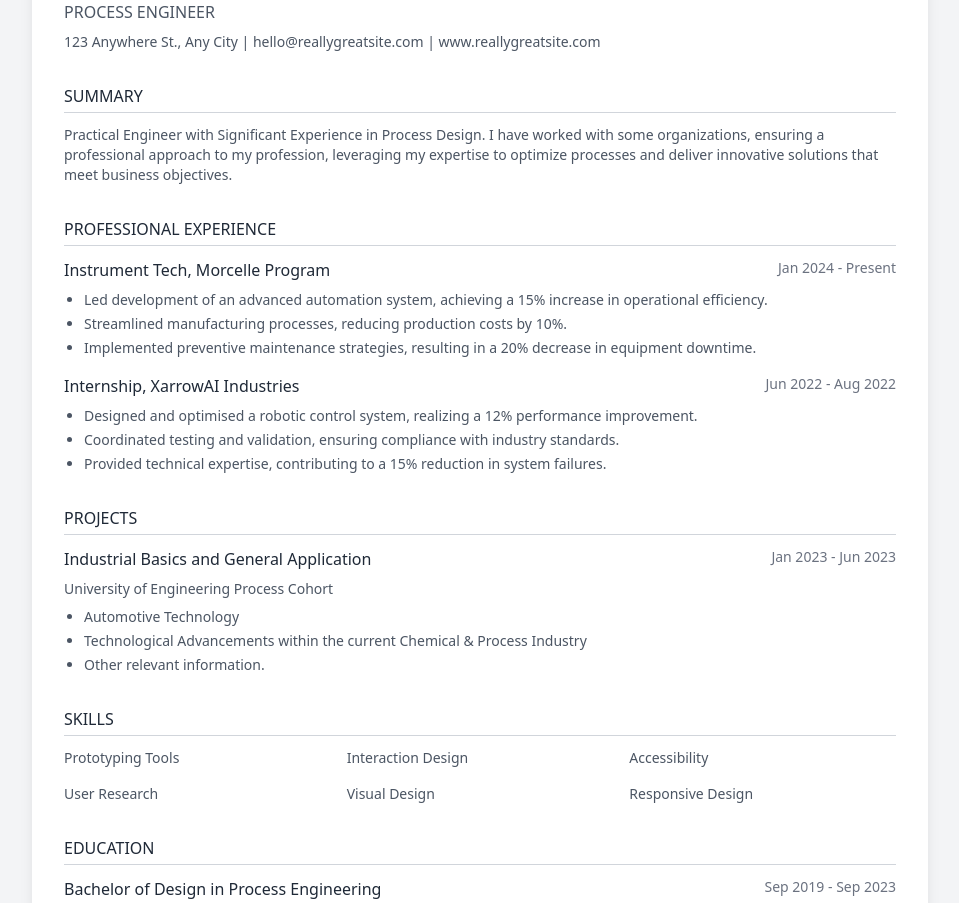
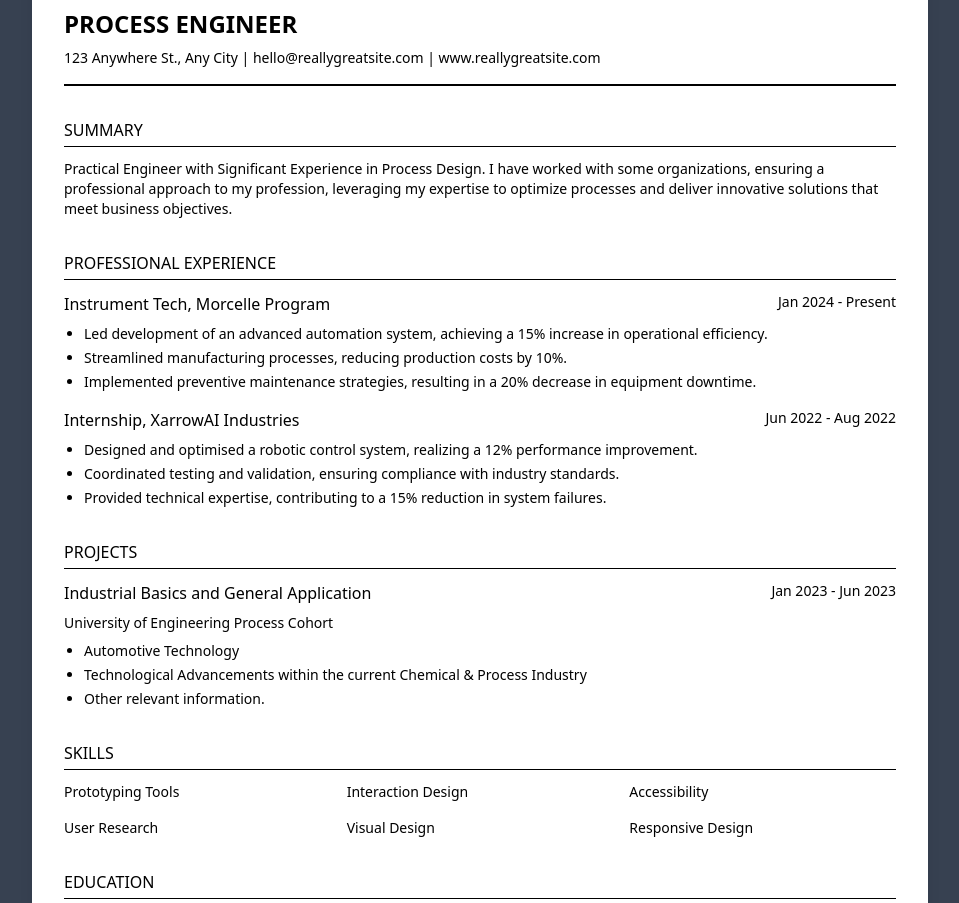
Before and after one commit to Tech-Shark/syntax, a React (Vite) app in the folder src/syntax_frontend/: page /temp21 in a window 1280 px wide. Shown: the part 100-1003 px from the top of the page, without its empty margins (160-1119 px from the left). Built offline with nearby package versions, Linux system fonts and the light colour scheme.

Commit message:
Template 21 completion

```diff
--- a/src/syntax_frontend/src/components/cvTemplates/Template21.jsx
+++ b/src/syntax_frontend/src/components/cvTemplates/Template21.jsx
@@ -63,41 +63,41 @@ function Template21({ cvData }) {
   };
 
   return (
-    <div className="min-h-screen bg-gray-100 p-8">
-      <div className="max-w-4xl mx-auto bg-white shadow-lg p-8">
+    <div className="min-h-screen bg-gray-700 p-8">
+      <div className="max-w-4xl mx-auto bg-white text-black shadow-lg p-8">
         {/* Header Section */}
-        <div className="mb-8">
-          <h1 className="text-2xl font-bold text-gray-800 mb-1">{mockData.name}</h1>
-          <p className="text-gray-600 mb-2">{mockData.title}</p>
-          <p className="text-sm text-gray-600">
+        <div className="mb-8 border-b-2 border-black pb-4">
+          <h1 className="text-4xl font-bold mb-1">{mockData.name}</h1>
+          <p className="font-bold mb-2 text-2xl">{mockData.title}</p>
+          <p className="text-sm">
             {mockData.contact.address} | {mockData.contact.email} | {mockData.contact.website}
           </p>
         </div>
 
         {/* Summary Section */}
         <section className="mb-8">
-          <h2 className="text-gray-800 font-medium mb-3 uppercase border-b border-gray-300 pb-1">
+          <h2 className=" font-medium mb-3 uppercase border-b border-black pb-1">
             Summary
           </h2>
-          <p className="text-sm text-gray-600">
+          <p className="text-sm">
             {mockData.summary}
           </p>
         </section>
 
         {/* Professional Experience Section */}
         <section className="mb-8">
-          <h2 className="text-gray-800 font-medium mb-3 uppercase border-b border-gray-300 pb-1">
+          <h2 className=" font-medium mb-3 uppercase border-b border-black pb-1">
             Professional Experience
           </h2>
           {mockData.professionalExperience.map((exp, index) => (
             <div key={index} className="mb-4">
               <div className="flex justify-between items-start mb-2">
-                <h3 className="text-gray-800">{exp.title}</h3>
-                <span className="text-gray-500 text-sm">{exp.period}</span>
+                <h3 className="">{exp.title}</h3>
+                <span className="text-sm">{exp.period}</span>
               </div>
               <ul className="list-disc pl-5 space-y-1">
                 {exp.achievements.map((achievement, idx) => (
-                  <li key={idx} className="text-sm text-gray-600">{achievement}</li>
+                  <li key={idx} className="text-sm">{achievement}</li>
                 ))}
               </ul>
             </div>
@@ -106,19 +106,19 @@ function Template21({ cvData }) {
 
         {/* Projects Section */}
         <section className="mb-8">
-          <h2 className="text-gray-800 font-medium mb-3 uppercase border-b border-gray-300 pb-1">
+          <h2 className="font-medium mb-3 uppercase border-b border-black pb-1">
             Projects
           </h2>
           {mockData.projects.map((project, index) => (
             <div key={index} className="mb-4">
               <div className="flex justify-between items-start mb-2">
-                <h3 className="text-gray-800">{project.title}</h3>
-                <span className="text-gray-500 text-sm">{project.period}</span>
+                <h3 className="">{project.title}</h3>
+                <span className="text-sm">{project.period}</span>
               </div>
-              <p className="text-gray-600 text-sm mb-2">{project.organization}</p>
+              <p className="text-sm mb-2">{project.organization}</p>
               <ul className="list-disc pl-5 space-y-1">
                 {project.details.map((detail, idx) => (
-                  <li key={idx} className="text-sm text-gray-600">{detail}</li>
+                  <li key={idx} className="text-sm">{detail}</li>
                 ))}
               </ul>
             </div>
@@ -127,36 +127,36 @@ function Template21({ cvData }) {
 
         {/* Skills Section */}
         <section className="mb-8">
-          <h2 className="text-gray-800 font-medium mb-3 uppercase border-b border-gray-300 pb-1">
+          <h2 className=" font-medium mb-3 uppercase border-b border-black pb-1">
             Skills
           </h2>
           <div className="grid grid-cols-3 gap-4">
             {mockData.skills.row1.map((skill, index) => (
-              <p key={index} className="text-sm text-gray-600">{skill}</p>
+              <p key={index} className="text-sm">{skill}</p>
             ))}
             {mockData.skills.row2.map((skill, index) => (
-              <p key={index} className="text-sm text-gray-600">{skill}</p>
+              <p key={index} className="text-sm">{skill}</p>
             ))}
           </div>
         </section>
 
         {/* Education Section */}
         <section className="mb-8">
-          <h2 className="text-gray-800 font-medium mb-3 uppercase border-b border-gray-300 pb-1">
+          <h2 className=" font-medium mb-3 uppercase border-b border-black pb-1">
             Education
           </h2>
           {mockData.education.map((edu, index) => (
             <div key={index} className="mb-4">
               <div className="flex justify-between items-start mb-2">
                 <div>
-                  <h3 className="text-gray-800">{edu.degree}</h3>
-                  <p className="text-gray-600 text-sm">{edu.institution}</p>
+                  <h3 className="">{edu.degree}</h3>
+                  <p className="text-sm">{edu.institution}</p>
                 </div>
-                <span className="text-gray-500 text-sm">{edu.period}</span>
+                <span className="text-sm">{edu.period}</span>
               </div>
               <ul className="list-disc pl-5">
                 {edu.details.map((detail, idx) => (
-                  <li key={idx} className="text-sm text-gray-600">{detail}</li>
+                  <li key={idx} className="text-sm">{detail}</li>
                 ))}
               </ul>
             </div>
@@ -165,10 +165,10 @@ function Template21({ cvData }) {
 
         {/* Additional Information Section */}
         <section>
-          <h2 className="text-gray-800 font-medium mb-3 uppercase border-b border-gray-300 pb-1">
+          <h2 className="font-medium mb-3 uppercase border-b border-black pb-1">
             Additional Information
           </h2>
-          <div className="text-sm text-gray-600 space-y-1">
+          <div className="text-sm space-y-1">
             <p><strong>Languages:</strong> {mockData.additionalInfo.languages}</p>
             <p><strong>Certifications:</strong> {mockData.additionalInfo.certifications}</p>
             <p><strong>Awards/Activities:</strong> {mockData.additionalInfo.awards}</p>
```
